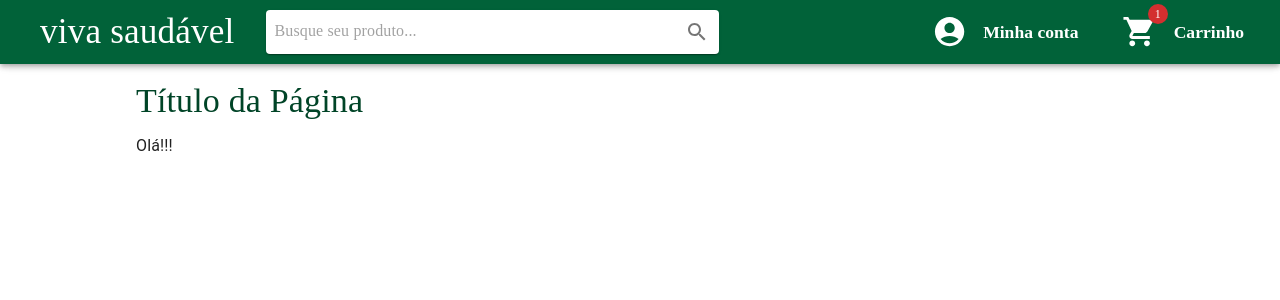
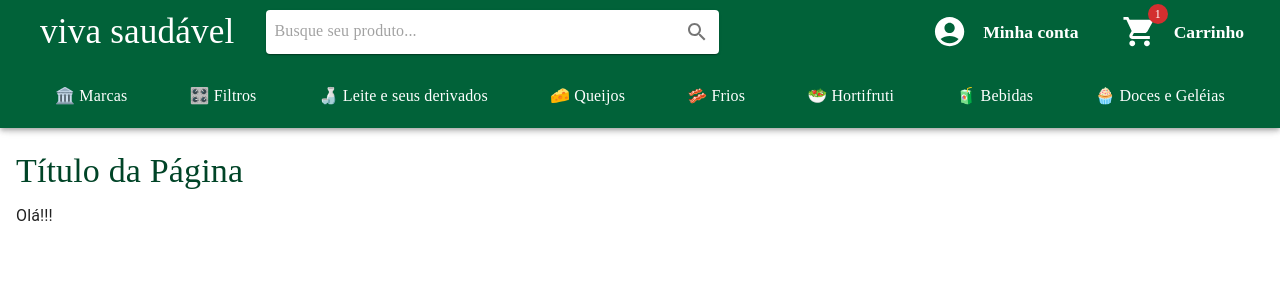
Before and after one commit to juniorbocelli/viva_saudavel, a React (Create React App) app: page / in a window 1280 px wide. Shown: the top 300 px of the page. Built offline with nearby package versions, Linux system fonts and the light colour scheme.

Commit message:
Navbar menu and search input for mobile.

```diff
--- a/src/features/navigation/Navigation/components/Navbar/index.tsx
+++ b/src/features/navigation/Navigation/components/Navbar/index.tsx
@@ -19,6 +19,8 @@ import ShoppingCartIcon from '@mui/icons-material/ShoppingCart';
 import NotificationsIcon from '@mui/icons-material/Notifications';
 import MoreIcon from '@mui/icons-material/MoreVert';
 import SearchIcon from '@mui/icons-material/Search';
+
+import NavbarMenu from '../NavbarMenu';
 
 import { IUseStates } from '../../states';
 
@@ -192,7 +194,7 @@ export default function Navbar(states: IUseStates) {
             <IconButton
               size="large"
               edge="end"
-              aria-label="conta d0 usuário"
+              aria-label="conta do usuário"
               aria-controls={accountMenuId}
               aria-haspopup="true"
               onClick={handleProfileMenuOpen}
@@ -254,6 +256,13 @@ export default function Navbar(states: IUseStates) {
             </IconButton>
           </Box>
         </Toolbar>
+
+        {/* Menu */}
+        <Toolbar
+          sx={{ display: { xs: 'none', md: 'flex' } }}
+        >
+          <NavbarMenu />
+        </Toolbar>
       </AppBar>
 
       {renderMobileMenu}
--- /dev/null
+++ b/src/features/navigation/Navigation/components/NavbarMenu/index.tsx
@@ -0,0 +1,247 @@
+import React from 'react';
+
+import {
+  Box,
+  Typography,
+  Popover,
+  ListItemButton,
+  ListItemText,
+  Link,
+} from '@mui/material';
+
+const NavbarMenu: React.FC<React.ReactFragment> = (props) => {
+  const [anchorEl, setAnchorEl] = React.useState<HTMLElement | null>(null);
+
+  const handlePopoverOpen = (event: React.MouseEvent<HTMLElement>) => {
+    setAnchorEl(event.currentTarget);
+  };
+
+  const handlePopoverClose = () => {
+    setAnchorEl(null);
+  };
+
+  const getActiveMenu = (): string | null => {
+    if (anchorEl === null)
+      return null;
+    else
+      return anchorEl.getAttribute('data-id');
+  }
+
+  const companyMenu = <Popover
+    id="company-menu"
+    open={getActiveMenu() === 'company-menu'}
+    anchorEl={anchorEl}
+    anchorOrigin={{
+      vertical: 'bottom',
+      horizontal: 'left',
+    }}
+    transformOrigin={{
+      vertical: 'top',
+      horizontal: 'left',
+    }}
+    onClose={handlePopoverClose}
+    disableRestoreFocus
+  >
+    <Box display='flex'>
+      <Box>
+        <ListItemButton component="a" href="/marca/aviacao/">
+          <ListItemText primary="Aviação" />
+        </ListItemButton>
+
+        <ListItemButton component="a" href="/marca/agua-na-caixa/">
+          <ListItemText primary="Água na Caixa" />
+        </ListItemButton>
+
+        <ListItemButton component="a" href="/marca/beta-mel/">
+          <ListItemText primary="Beta Mel" />
+        </ListItemButton>
+
+        <ListItemButton component="a" href="/marca/bufala-almeida-prado/">
+          <ListItemText primary="Búfala Almeida Prado" />
+        </ListItemButton>
+
+        <ListItemButton component="a" href="/marca/capril-do-bosque/">
+          <ListItemText primary="Capril do Bosque" />
+        </ListItemButton>
+
+        <ListItemButton component="a" href="/marca/fazenda-do-bem/">
+          <ListItemText primary="Fazenda do bem" />
+        </ListItemButton>
+
+        <ListItemButton component="a" href="/marca/goldy/">
+          <ListItemText primary="Goldy" />
+        </ListItemButton>
+
+        <ListItemButton component="a" href="/marca/jaguacy/">
+          <ListItemText primary="Jaguacy" />
+        </ListItemButton>
+
+        <ListItemButton component="a" href="/marca/keiff/">
+          <ListItemText primary="Keiff" />
+        </ListItemButton>
+
+        <ListItemButton component="a" href="/marca/letti/">
+          <ListItemText primary="Letti A²" />
+        </ListItemButton>
+
+        <ListItemButton component="a" href="/marca/la-ferme-moderne/">
+          <ListItemText primary="La Ferme moderne" />
+        </ListItemButton>
+      </Box>
+
+      <Box>
+        <ListItemButton component="a" href="/marca/mister-rabbit/">
+          <ListItemText primary="Mister Rabbit" />
+        </ListItemButton>
+
+        <ListItemButton component="a" href="/marca/naturegg/">
+          <ListItemText primary="Naturegg" />
+        </ListItemButton>
+
+        <ListItemButton component="a" href="/marca/pardinho-artesanal/">
+          <ListItemText primary="Pardinho Artesanal" />
+        </ListItemButton>
+
+        <ListItemButton component="a" href="/marca/piracanjuba/">
+          <ListItemText primary="Piracanjuba" />
+        </ListItemButton>
+
+        <ListItemButton component="a" href="/marca/ralston/">
+          <ListItemText primary="Ralston" />
+        </ListItemButton>
+
+        <ListItemButton component="a" href="/marca/urakami/">
+          <ListItemText primary="Urakami" />
+        </ListItemButton>
+
+        <ListItemButton component="a" href="/marca/verde-campo/">
+          <ListItemText primary="Verde Campo" />
+        </ListItemButton>
+
+        <ListItemButton component="a" href="/marca/villa-piva/">
+          <ListItemText primary="Villa Piva" />
+        </ListItemButton>
+
+        <ListItemButton component="a" href="/marca/xando/">
+          <ListItemText primary="Xandô" />
+        </ListItemButton>
+
+        <ListItemButton component="a" href="/marca/yorgus/">
+          <ListItemText primary="Yorgus" />
+        </ListItemButton>
+      </Box>
+    </Box>
+  </Popover>
+
+  const filterMenu = <Popover
+    id="filter-menu"
+    open={getActiveMenu() === 'filter-menu'}
+    anchorEl={anchorEl}
+    anchorOrigin={{
+      vertical: 'bottom',
+      horizontal: 'left',
+    }}
+    transformOrigin={{
+      vertical: 'top',
+      horizontal: 'left',
+    }}
+    onClose={handlePopoverClose}
+    disableRestoreFocus
+  >
+    <ListItemButton component="a" href="/filtro/kosher/">
+      <ListItemText primary="Kosher" />
+    </ListItemButton>
+
+    <ListItemButton component="a" href="/filtro/zero-lactose/">
+      <ListItemText primary="Zero lactose" />
+    </ListItemButton>
+
+    <ListItemButton component="a" href="/filtro/a2a2/">
+      <ListItemText primary="A2A2" />
+    </ListItemButton>
+
+    <ListItemButton component="a" href="/filtro/sem-gluten/">
+      <ListItemText primary="Sem glúten" />
+    </ListItemButton>
+
+    <ListItemButton component="a" href="/filtro/sem-adicao-de-acucar/">
+      <ListItemText primary="Sem adição de açúcar" />
+    </ListItemButton>
+
+    <ListItemButton component="a" href="/filtro/natural/">
+      <ListItemText primary="Natural" />
+    </ListItemButton>
+  </Popover>
+
+  return (
+    <Box
+      sx={
+        {
+          display: 'flex',
+          flexDirection: 'row',
+          justifyContent: 'space-around',
+          flexGrow: 1,
+        }
+      }
+    >
+      <Typography
+        data-id='company-menu'
+        aria-owns={getActiveMenu() === 'company-menu' ? 'company-menu' : undefined}
+        aria-haspopup="true"
+        onMouseEnter={handlePopoverOpen}
+      >
+        🏛️ Marcas
+      </Typography>
+
+      <Typography
+        data-id='filter-menu'
+        aria-owns={getActiveMenu() === 'filter-menu' ? 'filter-menu' : undefined}
+        aria-haspopup="true"
+        onMouseEnter={handlePopoverOpen}
+      >
+        🎛️ Filtros
+      </Typography>
+
+      <Link href='/produtos/leite-e-seus-derivados/' underline='none' color='inherit'>
+        <Typography>
+          🍶 Leite e seus derivados
+        </Typography>
+      </Link>
+
+      <Link href='/produtos/queijos/' underline='none' color='inherit'>
+        <Typography>
+          🧀 Queijos
+        </Typography>
+      </Link>
+
+      <Link href='/produtos/frios/' underline='none' color='inherit'>
+        <Typography>
+          🥓 Frios
+        </Typography>
+      </Link>
+
+      <Link href='/produtos/hortifruti/' underline='none' color='inherit'>
+        <Typography>
+          🥗 Hortifruti
+        </Typography>
+      </Link>
+
+      <Link href='/produtos/bebidas/' underline='none' color='inherit'>
+        <Typography>
+          🧃 Bebidas
+        </Typography>
+      </Link>
+
+      <Link href='/produtos/doces-e-geleias/' underline='none' color='inherit'>
+        <Typography>
+          🧁 Doces e Geléias
+        </Typography>
+      </Link>
+
+      {companyMenu}
+      {filterMenu}
+    </Box>
+  );
+};
+
+export default NavbarMenu;
--- a/src/features/navigation/Navigation/index.tsx
+++ b/src/features/navigation/Navigation/index.tsx
@@ -1,5 +1,15 @@
 import React from 'react';
-import { Box, Toolbar } from '@mui/material';
+import {
+  Box,
+  Toolbar,
+  Paper,
+  InputBase,
+  IconButton,
+
+  useTheme,
+} from '@mui/material';
+
+import SearchIcon from '@mui/icons-material/Search'
 
 import Navbar from './components/Navbar';
 import Sidebar from './components/Sidebar';
@@ -7,14 +17,13 @@ import Cart from './components/Cart';
 
 import useStates from './states';
 
-const drawerWidth = 240;
-
 interface INavigationProps {
   children?: React.ReactNode;
 };
 
 const Navigation: React.FC<INavigationProps> = ({ children }) => {
   const states = useStates();
+  const theme = useTheme();
 
   return (
     <Box sx={{ display: 'flex' }}>
@@ -25,9 +34,38 @@ const Navigation: React.FC<INavigationProps> = ({ children }) => {
 
       <Box
         component="main"
-        sx={{ flexGrow: 1, width: { sm: `calc(100% - ${drawerWidth}px)`, xs: '100%' } }}
+        sx={{ flexGrow: 1, width: '100%', mt: { xs: 0, md: '70px' } }}
       >
         <Toolbar />
+
+        <Box sx={
+          {
+            flexGrow: 1,
+            justifyContent: 'center',
+            display: { xs: 'flex', md: 'none' },
+            mt: theme.spacing(1)
+          }
+        }
+        >
+          <Paper
+            component="form"
+            sx={
+              {
+                alignItems: 'center',
+              }
+            }
+          >
+            <InputBase
+              sx={{ ml: 1, flexGrow: 1, }}
+              placeholder="Busque seu produto..."
+              inputProps={{ 'aria-label': 'campo de busca principal' }}
+              size="small"
+            />
+            <IconButton type="submit" sx={{ p: '10px' }} aria-label="search">
+              <SearchIcon />
+            </IconButton>
+          </Paper>
+        </Box>
 
         {children}
 
```
